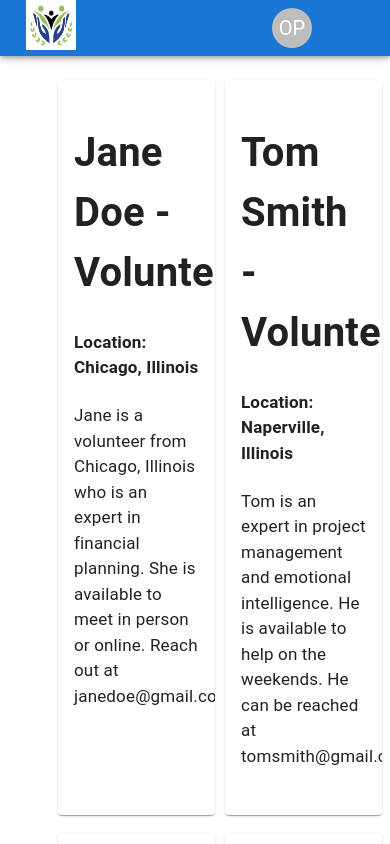
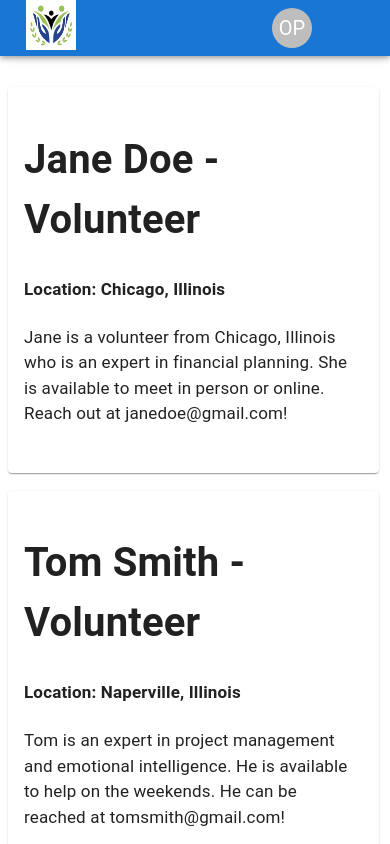
Before and after one commit to gagank02/legacy-builders-portal, a Next.js app in the folder client/: page /resources in a window 390 px wide. Shown: the top 844 px of the page. Built offline with nearby package versions, Linux system fonts and the light colour scheme.

Commit message:
Resources page is now responsive to mobile application browser size

```diff
--- a/client/components/resources.css
+++ b/client/components/resources.css
@@ -16,3 +16,21 @@
     padding-left: 50px;
     gap: 5px;
 }
+
+@media screen and (max-width: 420px) {
+    .resources h3{
+        width: 70%;
+        margin-left: 15%;
+    }
+
+    .resources .cards{
+        padding-left: 10px;
+        display: inline;
+        float: center;
+    }
+
+    .css-1gp1lk7-MuiPaper-root-MuiCard-root {
+        width: 95vw !important;
+    }
+
+}
```
